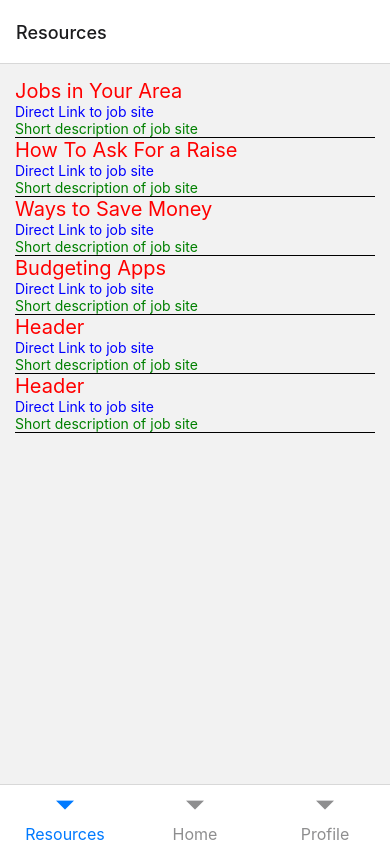
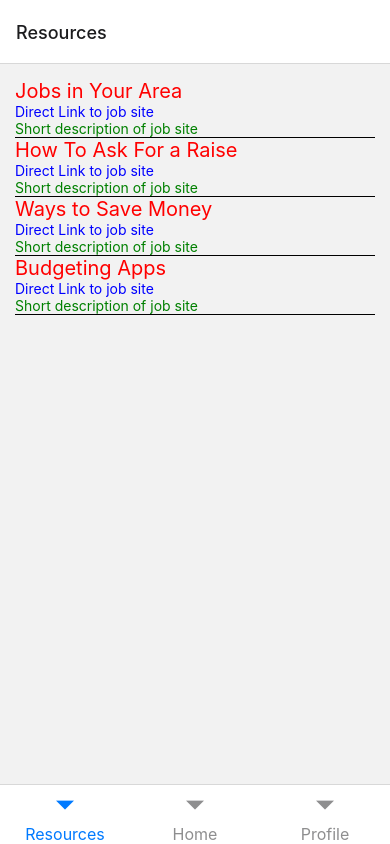
Before and after one commit to rngSwoop/RealWages, a React Native app: screen /Main in a window 390 px wide. Built offline with nearby package versions, Linux system fonts and the light colour scheme.

Commit message:
Added working links to Resources page

```diff
--- a/src/screens/ResourcesScreen.js
+++ b/src/screens/ResourcesScreen.js
@@ -1,11 +1,12 @@
 import React, { useState } from 'react';
 import { View, Text, TextInput, Button, StyleSheet } from 'react-native';
+import { Linking } from 'react-native';
 
 const ResourcesScreen = () => {
 
   return (
     <View style={styles.container}>
-      <Text>
+      <Text onPress={() => Linking.openURL('https://www.ziprecruiter.com')}>
         <Text style={styles.header}>
           Jobs in Your Area{"\n"}
         </Text>
@@ -21,7 +22,7 @@ const ResourcesScreen = () => {
 
       <View style={styles.line}></View>
 
-      <Text>
+      <Text onPress={() => Linking.openURL('https://www.indeed.com/career-advice/pay-salary/guide-how-to-ask-for-a-raise')}>
         <Text style={styles.header}>
           How To Ask For a Raise{"\n"}
         </Text>
@@ -37,7 +38,7 @@ const ResourcesScreen = () => {
 
       <View style={styles.line}></View>
 
-      <Text>
+      <Text onPress={() => Linking.openURL('https://www.nerdwallet.com/article/finance/how-to-save-money')}>
         <Text style={styles.header}>
           Ways to Save Money{"\n"}
         </Text>
@@ -53,7 +54,7 @@ const ResourcesScreen = () => {
 
       <View style={styles.line}></View>
 
-      <Text>
+      <Text onPress={() => Linking.openURL('https://play.google.com/store/search?q=budgeting+apps+free&c=apps&hl=en_US&gl=US')}>
         <Text style={styles.header}>
           Budgeting Apps{"\n"}
         </Text>
@@ -69,38 +70,7 @@ const ResourcesScreen = () => {
 
       <View style={styles.line}></View>
 
-      <Text>
-        <Text style={styles.header}>
-          Header{"\n"}
-        </Text>
-
-        <Text style={styles.body}>
-          Direct Link to job site{"\n"}
-        </Text>
-
-        <Text style={styles.description}>
-          Short description of job site{"\n"}
-        </Text>
-      </Text>
-
-      <View style={styles.line}></View>
-
-      <Text>
-        <Text style={styles.header}>
-          Header{"\n"}
-        </Text>
-
-        <Text style={styles.body}>
-          Direct Link to job site{"\n"}
-        </Text>
-
-        <Text style={styles.description}>
-          Short description of job site{"\n"}
-        </Text>
-      </Text>
-
-      <View style={styles.line}></View>
-    </View>
+      </View>
   );
 };
 
```
